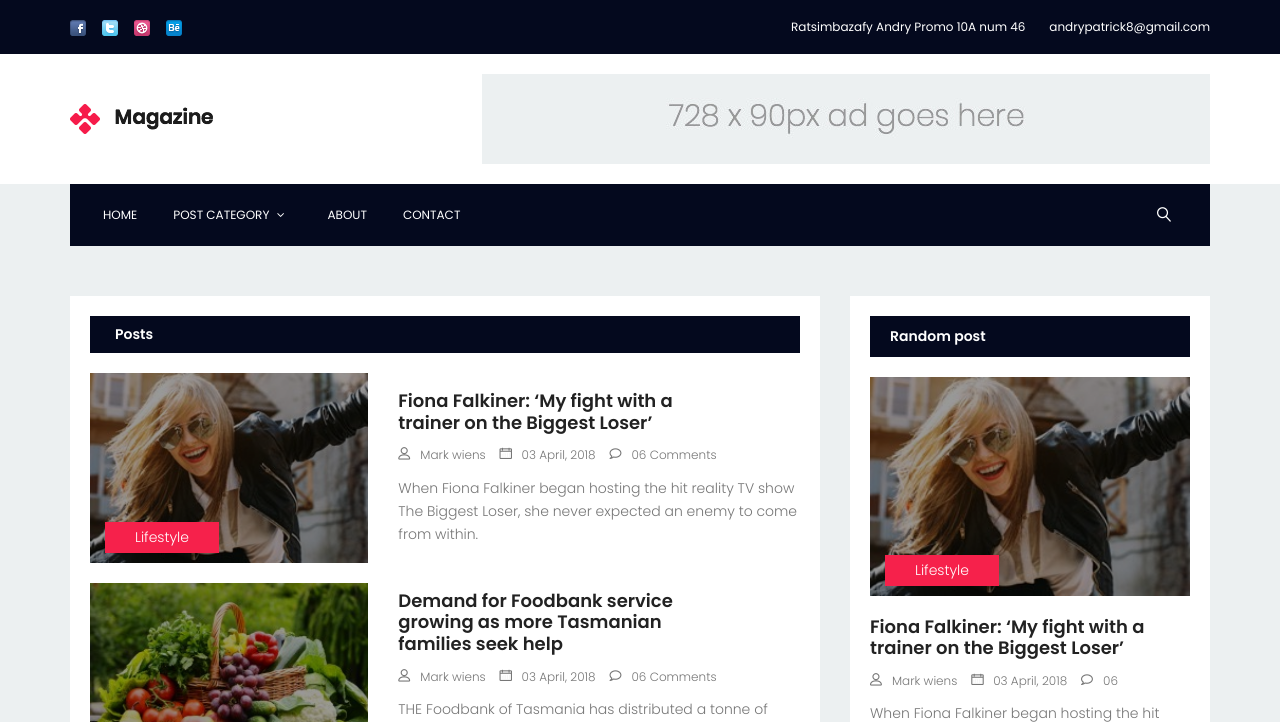
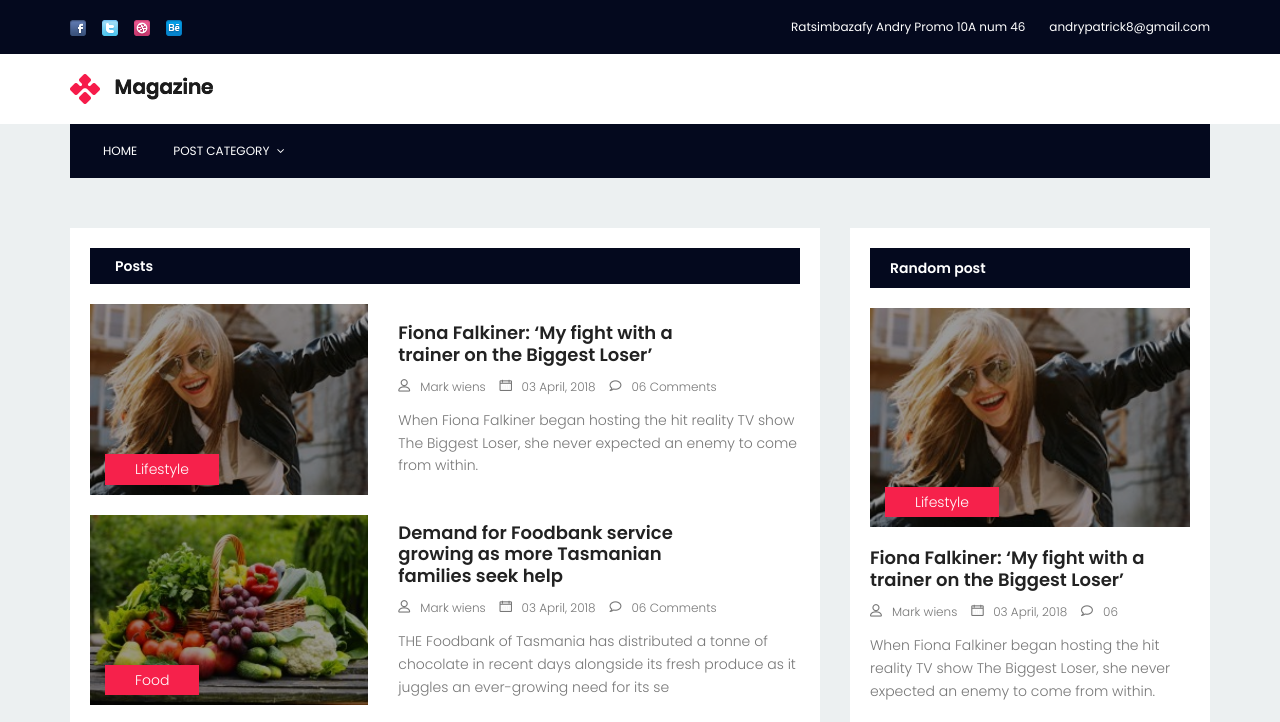
Before and after one commit to AndryRatsimbazafy/Magazine, a CodeIgniter app: page /Magazine/ in a window 1280 px wide. Shown: the top 722 px of the page. Run offline with CodeIgniter, Linux system fonts and the light colour scheme; data comes from the database, SQL or seed files in the repository; some libraries are stand-ins or nearby versions.

Commit message:
10th commit

```diff
--- a/application/views/index.php
+++ b/application/views/index.php
@@ -54,9 +54,6 @@
 								<img class="img-fluid" src="<?php echo base_url(); ?>assets/img/logo.png" alt="Logo">
 							</a>
 						</div>
-						<div class="col-lg-8 col-md-8 col-sm-12 logo-right no-padding ads-banner">
-							<img class="img-fluid" src="<?php echo base_url(); ?>assets/img/banner-ad.jpg" alt="Banner">
-						</div>
 					</div>
 				</div>
 			</div>
@@ -72,21 +69,8 @@
 									<?php } ?>
 								</ul>
 							</li>
-							<li><a href="about.html">About</a></li>
-							<li><a href="contact.html">Contact</a></li>
 						</ul>
 					</nav><!-- #nav-menu-container -->
-					<div class="navbar-right">
-						<form class="Search">
-							<input type="text" class="form-control Search-box" name="Search-box" id="Search-box" placeholder="Search">
-							<label for="Search-box" class="Search-box-label">
-								<span class="lnr lnr-magnifier"></span>
-							</label>
-							<span class="Search-close">
-								<span class="lnr lnr-cross"></span>
-							</span>
-						</form>
-					</div>
 				</div>
 			</div>
 		</header>
```
Also changed, not shown: application/views/image-post.php (+0 -16 lines), application/views/postCategory.php (+0 -16 lines).
